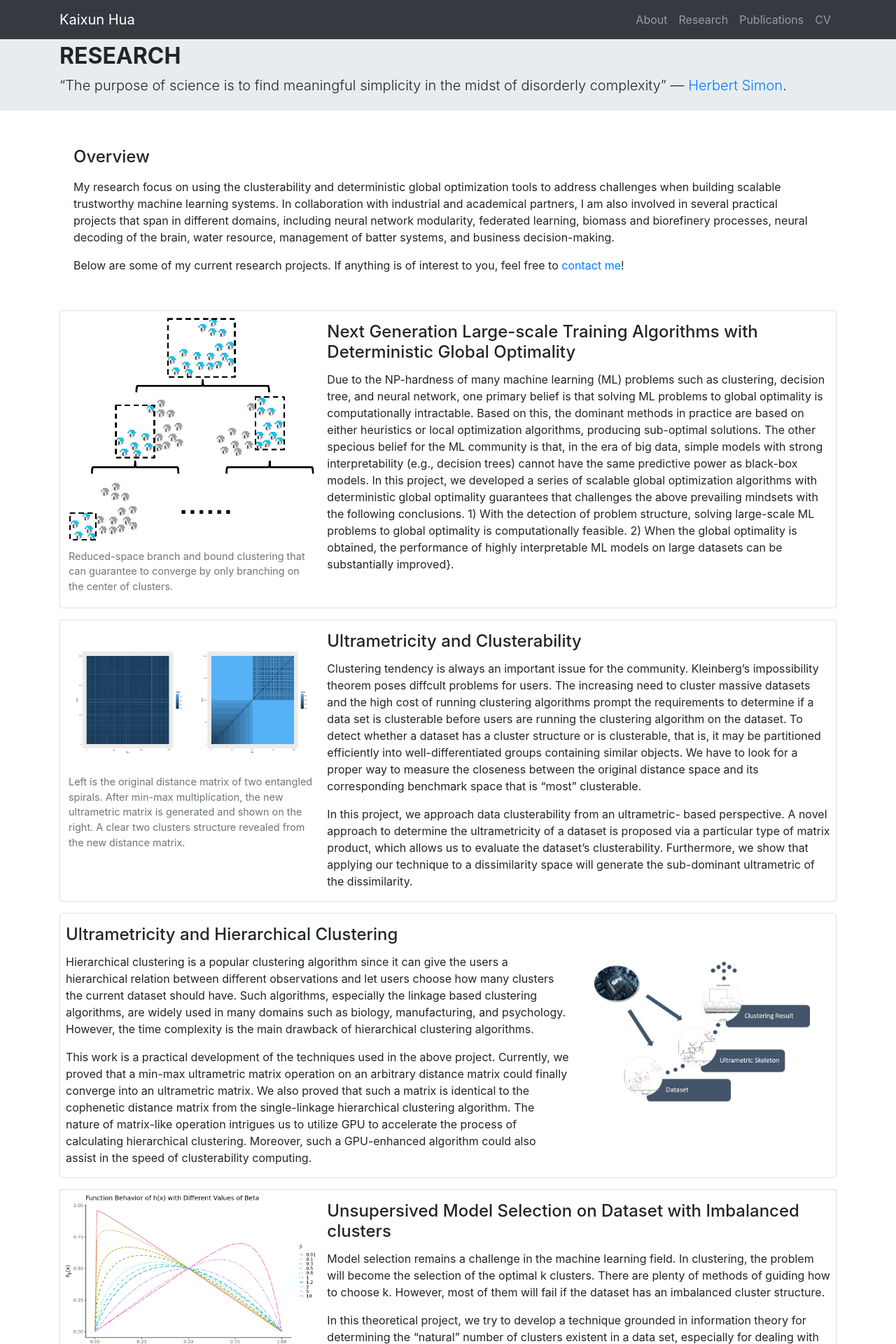
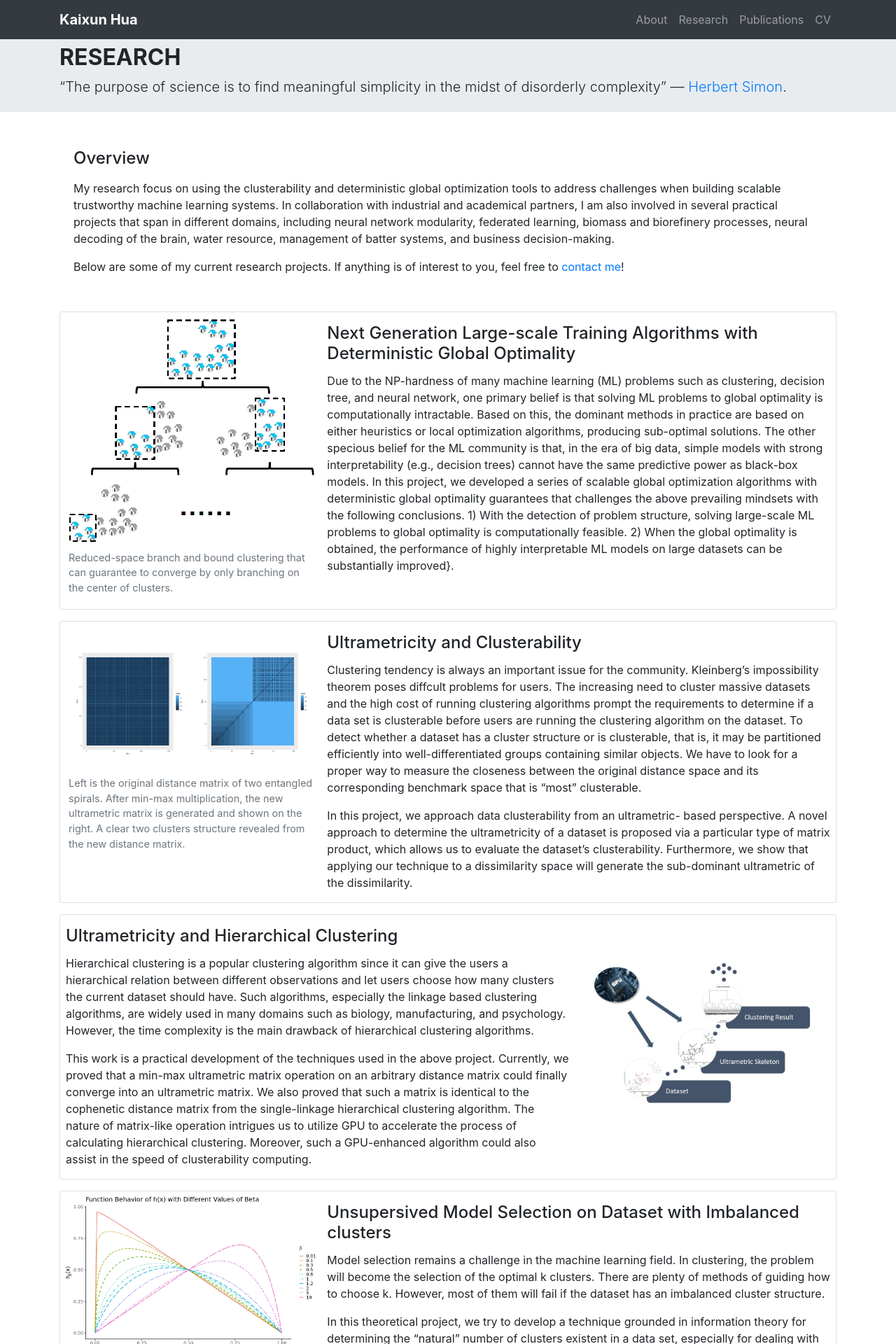
Before and after one commit to kingsley1989/kingsley1989.github.io, a Jekyll site: the page built from _pages/research.md, in a window 1280 px wide. Shown: the top 1920 px of the page at 70% size. Built offline with Jekyll 4.4.1, drawn with Linux system fonts in a browser that asks for light colours; nearby versions of some CDN libraries.

```diff
--- a/_includes/nav.html
+++ b/_includes/nav.html
@@ -2,7 +2,7 @@
 <nav class="navbar navbar-expand-sm navbar-dark bg-dark">
   <div class="container">
     <a class="navbar-brand" href="{{ site.baseurl }}/">
-      {{ site.title }}
+      <strong>{{ site.title }}</strong>
     </a>
     <button class="navbar-toggler" type="button" data-toggle="collapse" data-target="#navbarNav" aria-controls="navbarNav" aria-expanded="false" aria-label="Toggle navigation">
       <span class="navbar-toggler-icon"></span>
--- a/assets/main.scss
+++ b/assets/main.scss
@@ -10,6 +10,6 @@
 }
 
 .jumbotron {
-  padding-top: 5px !important;
+  padding-top: 7px !important;
   padding-bottom: 5px !important;
 }
```
